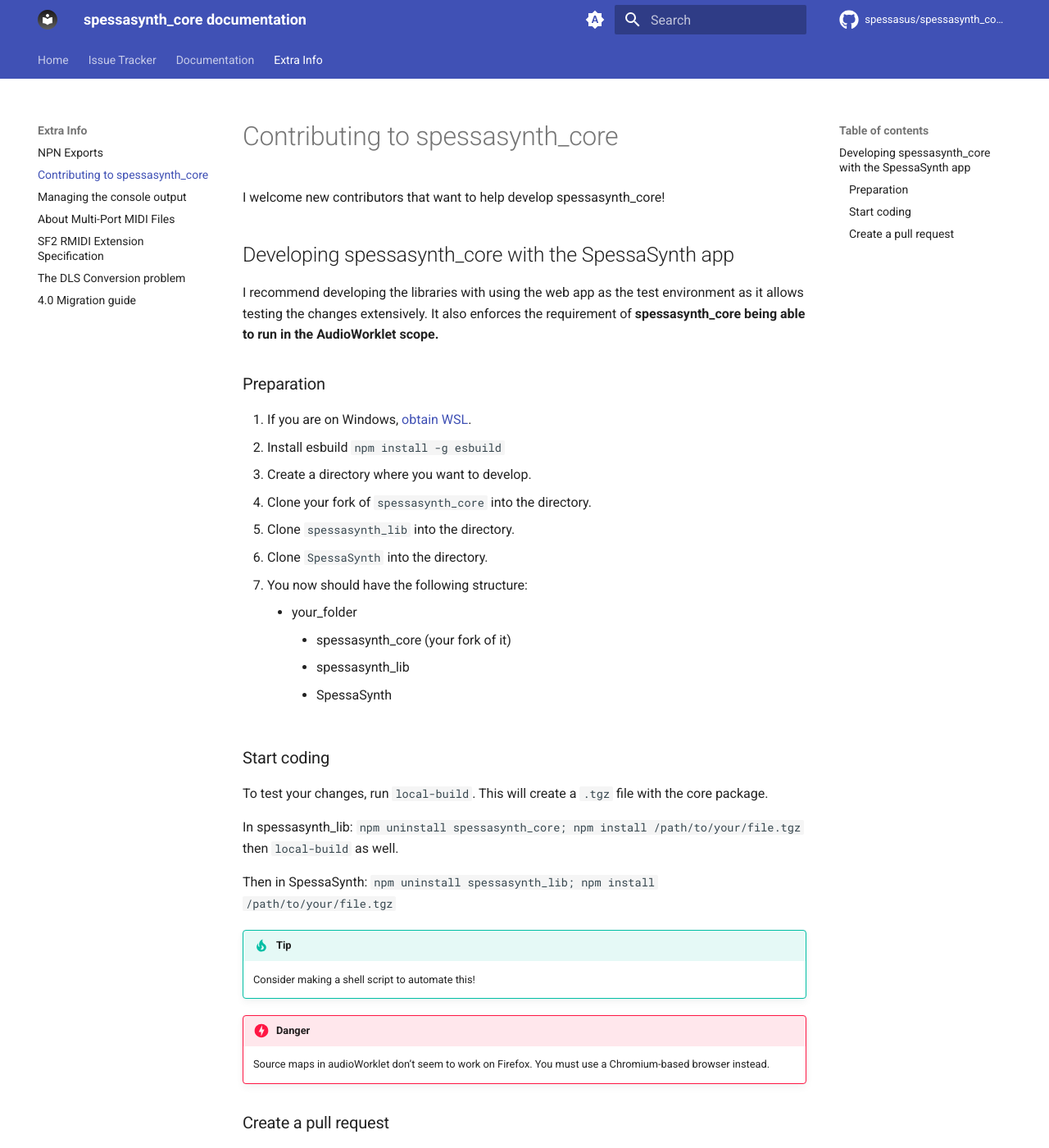
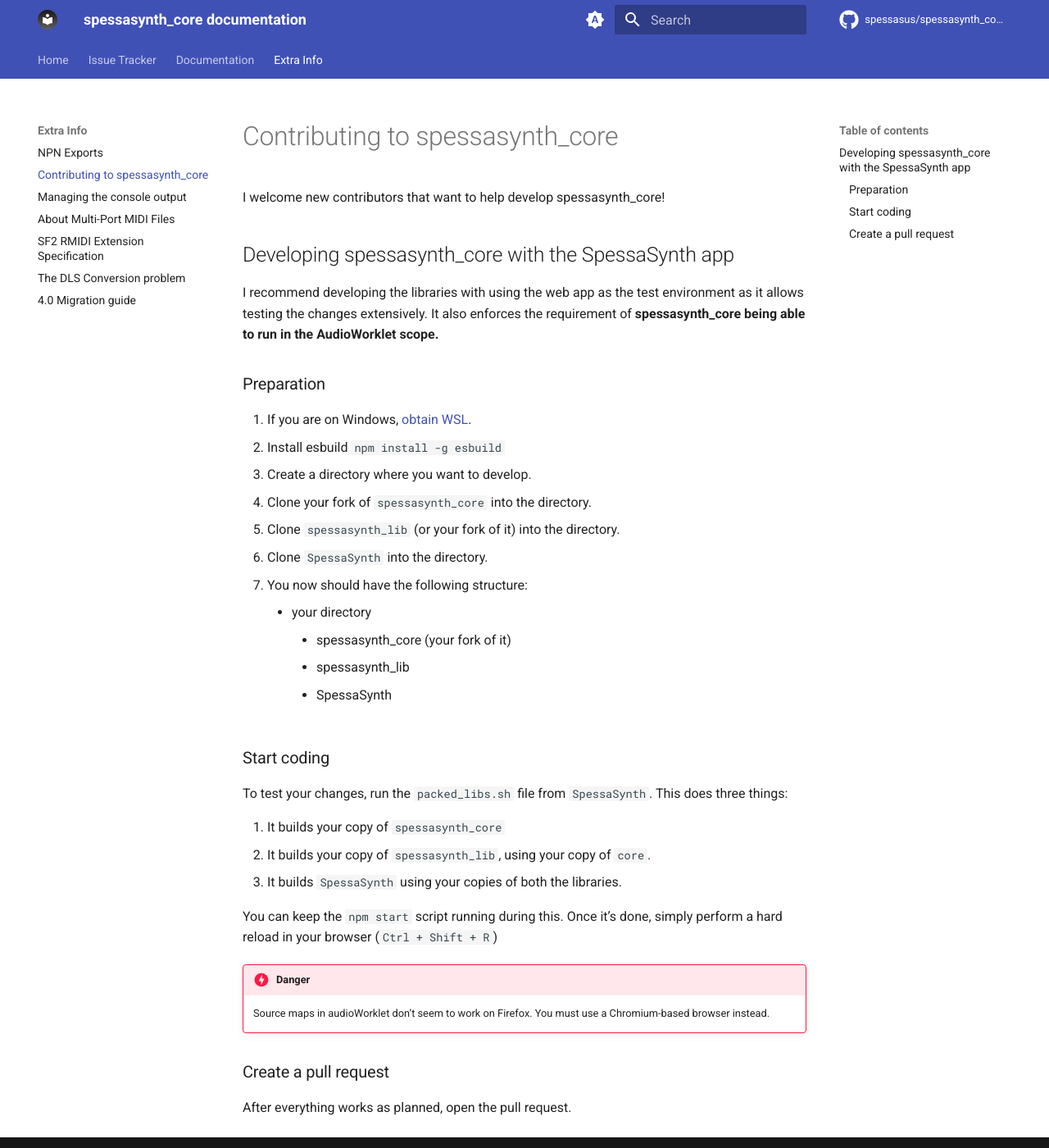
Before and after one commit to spessasus/spessasynth_core, an MkDocs documentation site: the page built from docs/extra/developer-docs.md, in a window 1280 px wide and 1400 px high. Shown: the whole window at 82% size. Built offline with MkDocs 1.6.1 and Material for MkDocs 9.7.7, drawn with Linux system fonts in a browser that asks for light colours; comment, search, counter and statistics services are not loaded.

Commit message:
update developing docs

```diff
--- a/docs/extra/developer-docs.md
+++ b/docs/extra/developer-docs.md
@@ -14,25 +14,23 @@
 2. Install esbuild `npm install -g esbuild`
 3. Create a directory where you want to develop.
 4. Clone your fork of `spessasynth_core` into the directory.
-5. Clone `spessasynth_lib` into the directory.
+5. Clone `spessasynth_lib` (or your fork of it) into the directory.
 6. Clone `SpessaSynth` into the directory.
 7. You now should have the following structure:
-    - your_folder
+    - your directory
         - spessasynth_core (your fork of it)
         - spessasynth_lib
         - SpessaSynth
 
 ### Start coding
 
-To test your changes, run `local-build`. This will create a `.tgz` file with the core package.
+To test your changes, run the `packed_libs.sh` file from `SpessaSynth`. This does three things:
 
-In spessasynth_lib: `npm uninstall spessasynth_core; npm install /path/to/your/file.tgz` then `local-build` as well.
+1. It builds your copy of `spessasynth_core`
+2. It builds your copy of `spessasynth_lib`, using your copy of `core`.
+3. It builds `SpessaSynth` using your copies of both the libraries.
 
-Then in SpessaSynth: `npm uninstall spessasynth_lib; npm install /path/to/your/file.tgz`
-
-!!! Tip
-
-    Consider making a shell script to automate this!
+You can keep the `npm start` script running during this. Once it's done, simply perform a hard reload in your browser (`Ctrl + Shift + R`)
 
 !!! Danger
 
```
